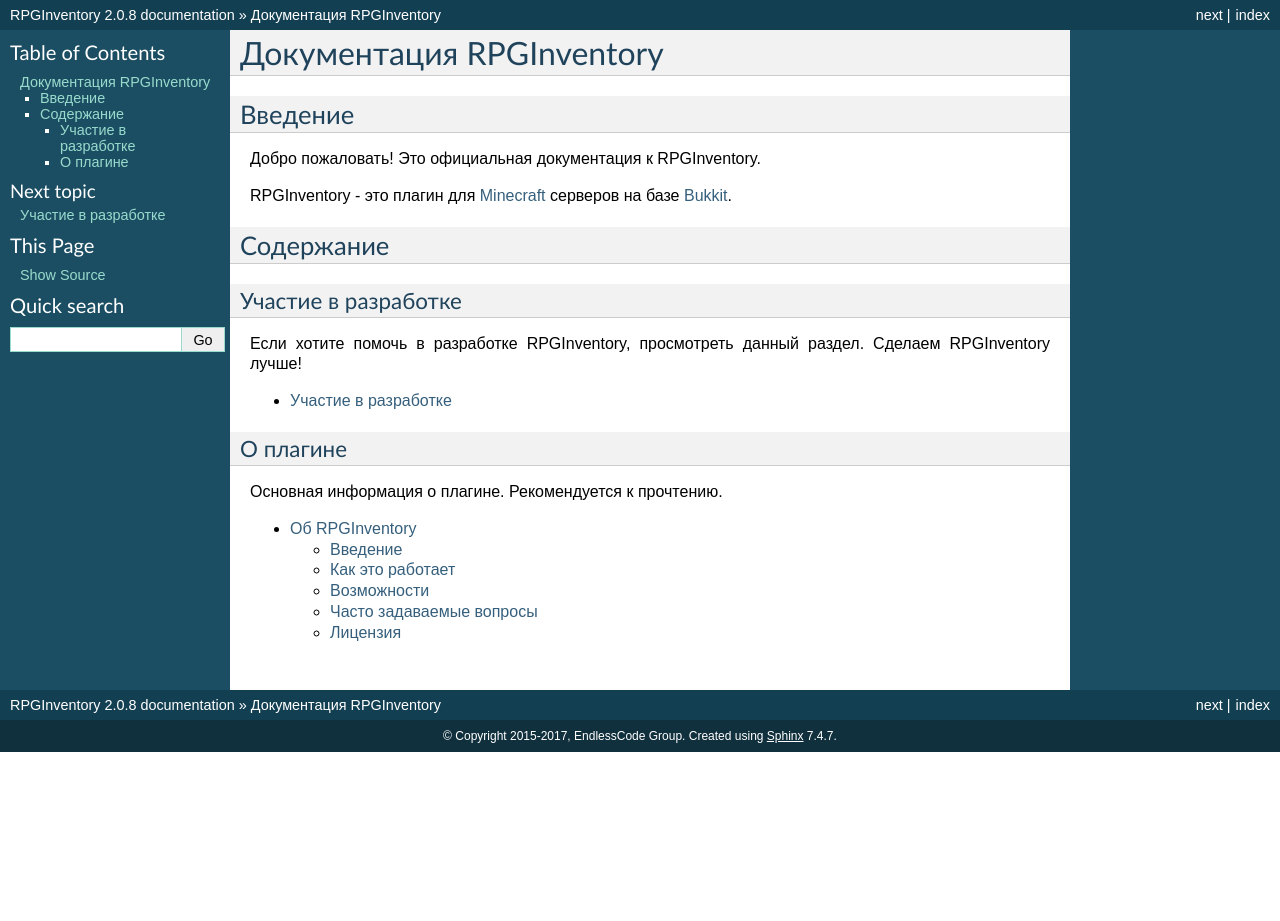
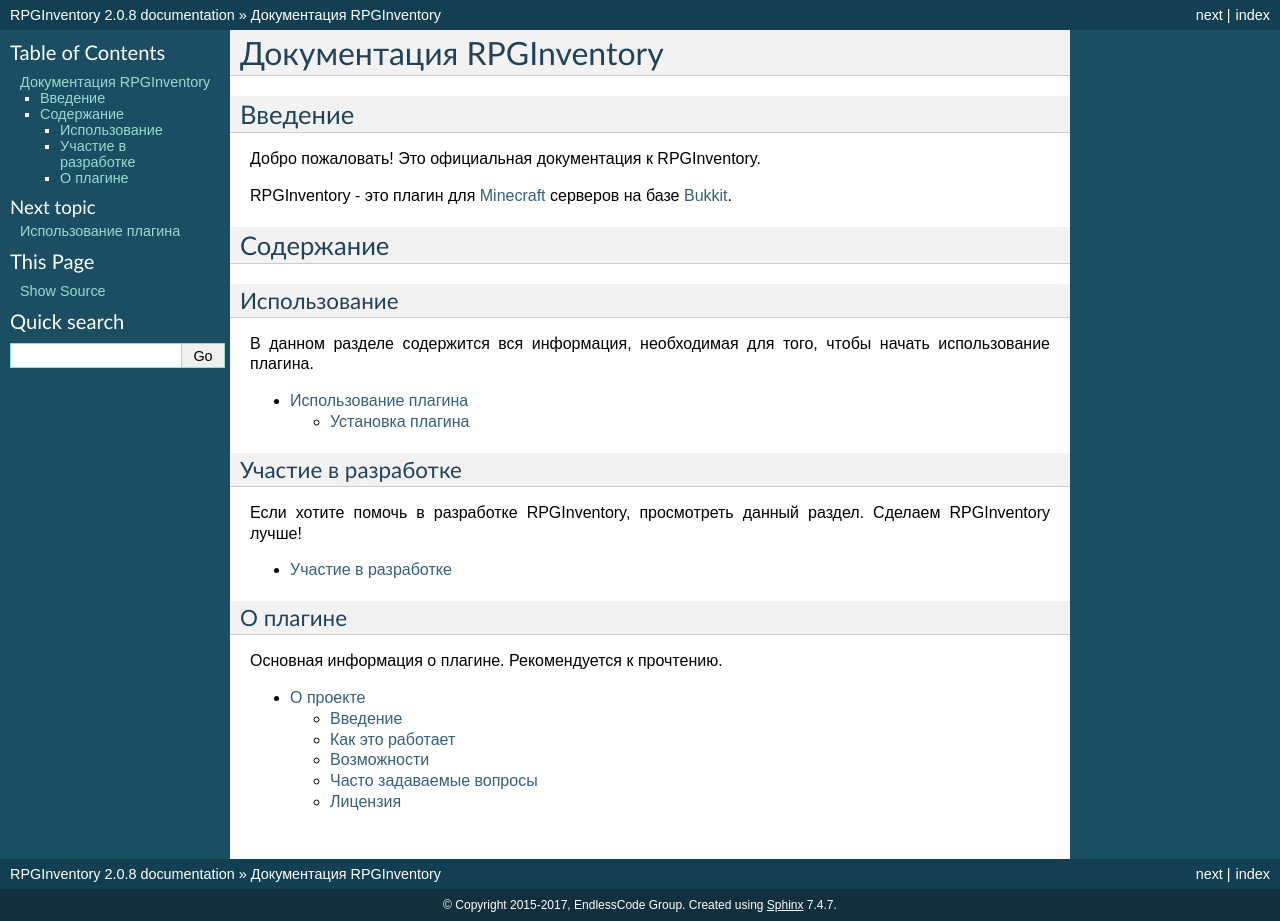
Before and after one commit to EndlessCodeGroup/RPGInventory-Docs, a Sphinx documentation site: the page built from docs/index.rst, in a window 1280 px wide. Built offline with Sphinx 7.4.7, drawn with Linux system fonts in a browser that asks for light colours; pages that are not in the unit, such as notebooks, are missing from menus; before the commit the page ends 900 px from its top, so only the background shows below that.

Commit message:
Added Using category

```diff
--- a/docs/about/index.rst
+++ b/docs/about/index.rst
@@ -1,6 +1,6 @@
-===============
-Об RPGInventory
-===============
+=========
+О проекте
+=========
 
 В этом разделе описываются цели и задачи RPGInventory, а так же даются ответы на часто задаваемые вопросы.
 Настоятельно рекомендуется прочесть этот раздел для ознакомления с плагином.
--- a/docs/index.rst
+++ b/docs/index.rst
@@ -10,6 +10,17 @@
 
 Содержание
 ==========
+
+Использование
+~~~~~~~~~~~~~
+
+В данном разделе содержится вся информация, необходимая для того, чтобы начать использование плагина.
+
+.. toctree::
+    :maxdepth: 2
+    :titlesonly:
+
+    using/index
 
 Участие в разработке
 ~~~~~~~~~~~~~~~~~~~~
--- /dev/null
+++ b/docs/using/installation.rst
@@ -0,0 +1,5 @@
+=================
+Установка плагина
+=================
+
+TODO
--- /dev/null
+++ b/docs/using/integreations.rst
@@ -0,0 +1,5 @@
+==========
+Интеграции
+==========
+
+TODO
--- /dev/null
+++ b/docs/using/permissions.rst
@@ -0,0 +1,5 @@
+==========
+Разрешения
+==========
+
+TODO
--- /dev/null
+++ b/docs/using/placeholders.rst
@@ -0,0 +1,5 @@
+============
+Плейсхолдеры
+============
+
+TODO
```
Also changed, not shown: docs/using/index.rst (added, +18 -0 lines).
